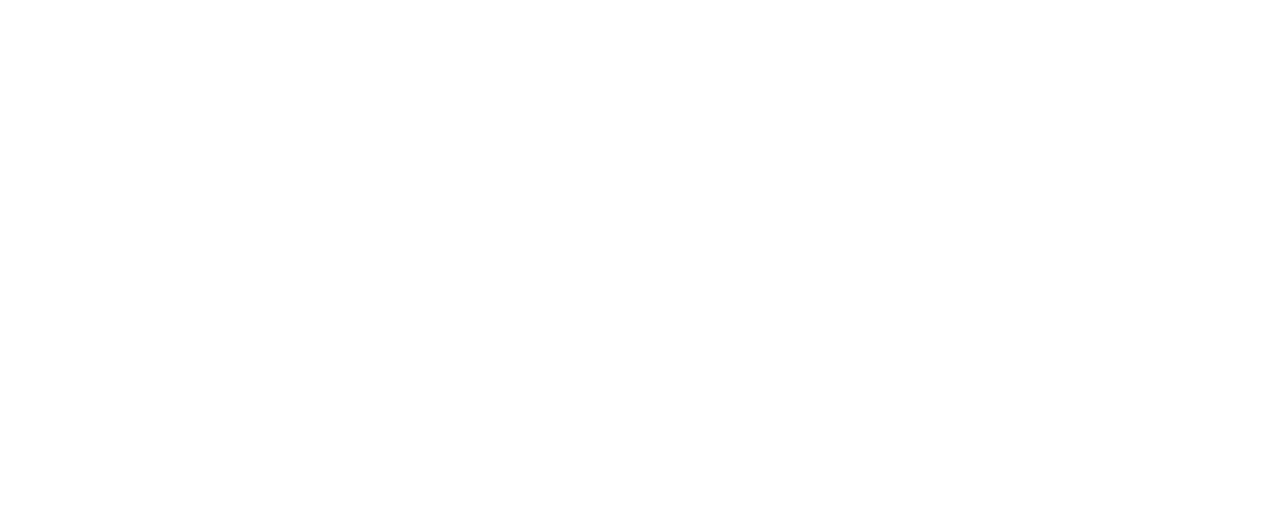
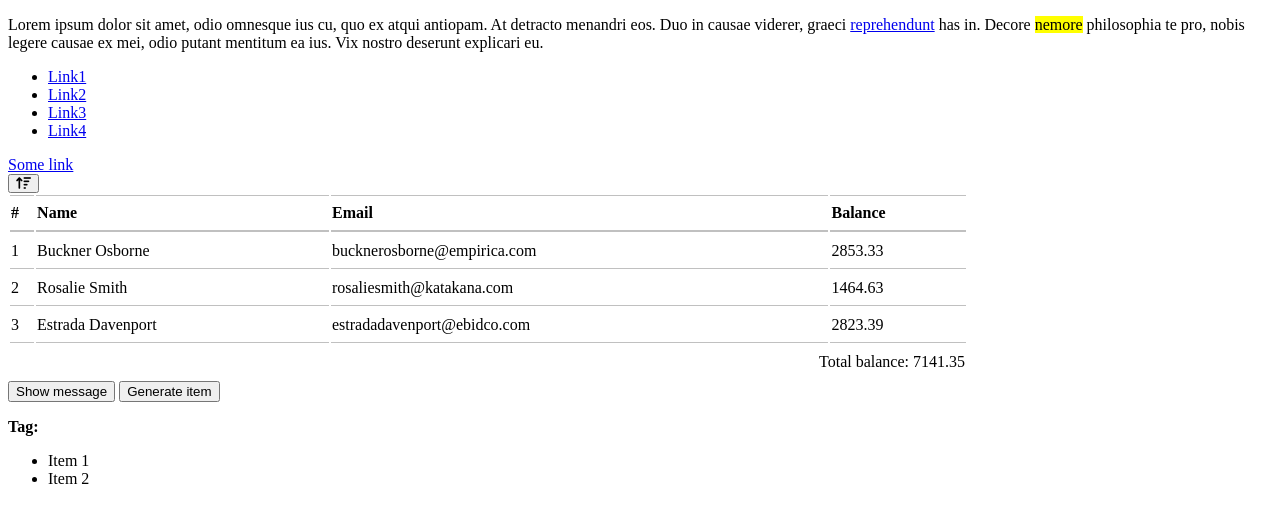
Before and after one commit to mikutsky/HW-4, a plain HTML site: page index.html in a window 1280 px wide. Drawn offline with Linux system fonts and the light colour scheme.

Commit message:
Did everything except the last job.

```diff
--- a/app.js
+++ b/app.js
@@ -0,0 +1,187 @@
+//ЗАДАНИЕ №1
+//Создать функцию, которая принимает два элемента. Функция проверяет, является
+//ли первый элемент родителем для второго:
+// isParent(parent, child);
+// isParent(document.body.children[0], document.querySelector('mark'));
+// → true так как первый див является родительским элементом для mark
+// isParent(document.querySelector('ul'), document.querySelector('mark'));
+// → false так ul НЕ является родительским элементом для mark
+//Функция принимает только DOM объекты.
+
+function isParent(parent, child) {
+  if (!(parent instanceof HTMLElement) || !(child instanceof HTMLElement))
+    return console.error("isParent(): Some arguments is not DOM object.");
+
+  if (child.parentElement === parent) return true;
+  if (child.parentElement) return isParent(parent, child.parentElement);
+  return false;
+}
+
+console.log(
+  isParent(document.body.children[0], document.querySelector("mark"))
+);
+console.log(
+  isParent(document.querySelector("ul"), document.querySelector("mark"))
+);
+
+//ЗАДАНИЕ №2
+//Получить список всех ссылок, которые не находятся внутри списка ul
+const arrAOutUL = Array.from(document.links).filter(a => !a.closest("ul"));
+console.log(arrAOutUL);
+
+//ЗАДАНИЕ №3
+//Найти элемент, который находится перед и после списка ul
+const elBeforeUl = document.querySelector("ul").previousElementSibling;
+const elAfterUl = document.querySelector("ul").nextElementSibling;
+
+console.dir(elBeforeUl);
+console.dir(elAfterUl);
+
+//ЗАДАНИЕ №4
+//Дан массив пользователей, его можно скопировать отсюда из первой задачи,
+//создать таблицу вида:
+// (КАРТИНКА из презентации)
+//Условия:
+//- В конце таблицы обязательно последняя tr должна содержать total balance всех
+//пользователей из таблицы при этом он должен быть всегда выровнен по правому
+//краю.
+//- Количество пользователей может быть любым.
+//- Таблица и все ее содержимое должно создаваться через js, в разметке у вас
+//может быть только контейнер какой то.
+//- В коде у вас должна быть переменная которая будет содержать в виде объекта
+//список полей и заголовков th которые будут выводиться в таблице. Что то типа
+//{ name: ‘Name’, email: ‘Email’... } соответственно ключ объекта это ваше поле
+//которое вы хотите вывести из объекта пользователя а значение это заголовок th.
+
+const users = [
+  {
+    _id: "5d220b10e8265cc978e2586b",
+    isActive: true,
+    balance: 2853.33,
+    age: 20,
+    name: "Buckner Osborne",
+    gender: "male",
+    company: "EMPIRICA",
+    email: "bucknerosborne@empirica.com",
+    phone: "+1 (850) 411-2997",
+    registered: "2018-08-13T04:28:45 -03:00",
+    nestedField: { total: 300 }
+  },
+  {
+    _id: "5d220b10144ef972f6c2b332",
+    isActive: true,
+    balance: 1464.63,
+    age: 38,
+    name: "Rosalie Smith",
+    gender: "female",
+    company: "KATAKANA",
+    email: "rosaliesmith@katakana.com",
+    phone: "+1 (943) 463-2496",
+    registered: "2016-12-09T05:15:34 -02:00",
+    nestedField: { total: 400 }
+  },
+  {
+    _id: "5d220b1083a0494655cdecf6",
+    isActive: false,
+    balance: 2823.39,
+    age: 40,
+    name: "Estrada Davenport",
+    gender: "male",
+    company: "EBIDCO",
+    email: "estradadavenport@ebidco.com",
+    phone: "+1 (890) 461-2088",
+    registered: "2016-03-04T03:36:38 -02:00",
+    nestedField: { total: 200 }
+  }
+];
+
+const tableFields = {
+  id: "#",
+  name: "Name",
+  email: "Email",
+  balance: "Balance"
+};
+const tblContainer = document.querySelector("#table-users-total-balance");
+
+function createTabelUsers(tableFields, users) {
+  const fragment = document.createDocumentFragment();
+  const table = document.createElement("table");
+
+  //Стиль таблицы, для красоты
+  table.style.width = "960px";
+  table.style.textAlign = "left";
+
+  //Заполняем заголовки столбцов
+  const trHeader = table.appendChild(document.createElement("tr"));
+  for (const field in tableFields) {
+    const th = trHeader.appendChild(document.createElement("th"));
+    th.style.height = "32px";
+    th.style.borderTop = "solid 1px silver";
+    th.style.borderBottom = "solid 2px silver";
+    th.textContent = tableFields[field];
+  }
+
+  //Счетчики: порядковый номер пользователя и общий баланс
+  let rowIndex = 0;
+  let totalBalance = 0;
+
+  //Перебираем всех пользователей в массиве
+  for (const user of users) {
+    rowIndex++;
+    const tr = table.appendChild(document.createElement("tr"));
+    //Перебираем все поля, создаем ячейки и заполняем данными пользователей
+    for (const field in tableFields) {
+      const td = tr.appendChild(document.createElement("td"));
+      td.style.height = "32px";
+      if (user.hasOwnProperty(field)) td.textContent = user[field];
+      //id заполняем порядковым номером пользователя, а balance прибавляем
+      //к общему балансу
+      switch (field) {
+        case "id":
+          td.textContent = rowIndex;
+          break;
+        case "balance":
+          totalBalance += user[field];
+          break;
+      }
+      td.style.borderBottom = "solid 1px silver";
+    }
+  }
+
+  //Создаем строку и ячейку с общим балансом
+  const tdTotal = table
+    .appendChild(document.createElement("tr"))
+    .appendChild(document.createElement("td"));
+
+  //Настраиваем стиль строки с общим балансом по заданию: текст всегда справа,
+  //ячейка на всю ширину таблицы
+  tdTotal.setAttribute("colspan", Object.keys(tableFields).length);
+  tdTotal.style.height = "32px";
+  tdTotal.parentElement.style.textAlign = "right";
+  tdTotal.textContent = "Total balance: " + String(totalBalance);
+
+  //Возвращаем фрагмент с созданной таблицей
+  fragment.appendChild(table);
+  return fragment;
+}
+
+tblContainer.appendChild(createTabelUsers(tableFields, users));
+
+//ЗАДАНИЕ №5
+//По нажатию на кнопку "btn-msg" должен появиться алерт с тем текстом который
+//находится в атрибуте data-text у кнопки.
+
+const btnMsg = document.querySelector("#btn-msg");
+btnMsg.addEventListener("click", el => alert(el.srcElement.dataset.text));
+
+//ЗАДАНИЕ №6
+//При нажатии на любой узел документа показать в элементе с id=tag имя тега
+//нажатого элемента.
+
+const idTag = document.querySelector("#tag");
+btnMsg.addEventListener("click", el => alert(el.srcElement.dataset.text));
+
+document.addEventListener(
+  "click",
+  el => (idTag.textContent = el.srcElement.tagName)
+);
--- a/index.html
+++ b/index.html
@@ -5,8 +5,45 @@
     <meta name="viewport" content="width=device-width, initial-scale=1.0" />
     <meta http-equiv="X-UA-Compatible" content="ie=edge" />
     <title>Document</title>
+    <!-- Place your kit's code here -->
+    <script src="https://kit.fontawesome.com/33ee18adf3.js"></script>
   </head>
   <body>
+    <div>
+      <article>
+        <p>
+          Lorem ipsum dolor sit amet, odio omnesque ius cu, quo ex atqui
+          antiopam. At detracto menandri eos. Duo in causae viderer, graeci
+          <a href="#">reprehendunt</a> has in. Decore
+          <mark>nemore</mark> philosophia te pro, nobis legere causae ex mei,
+          odio putant mentitum ea ius. Vix nostro deserunt explicari eu.
+        </p>
+      </article>
+    </div>
+    <ul>
+      <li><a href="#">Link1</a></li>
+      <li><a href="#">Link2</a></li>
+      <li><a href="#">Link3</a></li>
+      <li><a href="#">Link4</a></li>
+    </ul>
+    <span></span>
+    <a href="#">Some link</a>
+
+    <br />
+
+    <button class="fas fa-sort-amount-up"></button>
+    <button class="fas fa-sort-amount-down" style="display: none"></button>
+
+    <div id="table-users-total-balance"></div>
+
+    <button id="btn-msg" data-text="Custom message">Show message</button>
+    <button id="btn-generate">Generate item</button>
+    <p><strong id="tag">Tag:</strong></p>
+    <ul>
+      <li>Item 1</li>
+      <li>Item 2</li>
+    </ul>
+
     <script src="app.js"></script>
   </body>
 </html>
```
